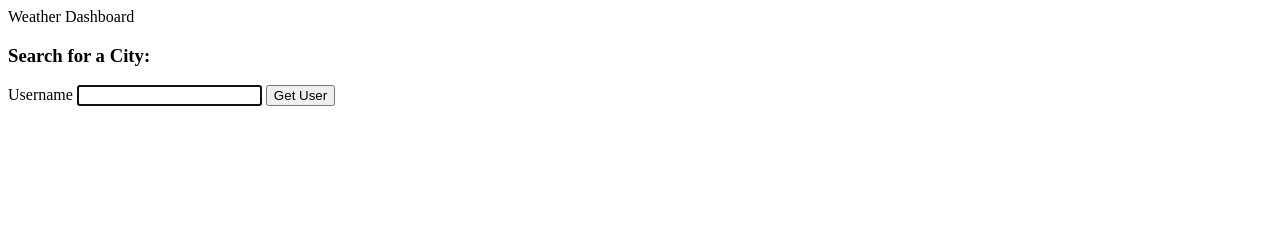
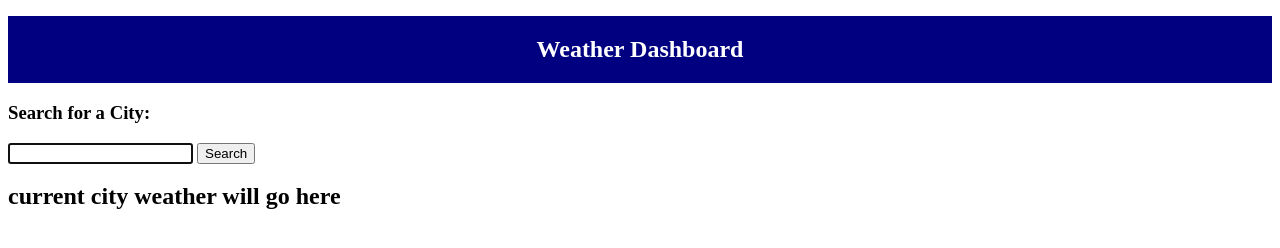
Before and after one commit to SuB-GH/weather-dashboard, a plain HTML site: page index.html in a window 1280 px wide. Drawn offline with Linux system fonts and the light colour scheme.

Commit message:
add html functionality and styling

```diff
--- a/assets/css/style.css
+++ b/assets/css/style.css
@@ -0,0 +1,12 @@
+h1 {
+    padding-block: 20px;
+    background-color: navy;
+    color: white;
+    text-align: center;
+    font-size: x-large;
+}
+
+.col-12.col-md-4 {
+
+
+}
--- a/index.html
+++ b/index.html
@@ -1,43 +1,49 @@
 <!DOCTYPE html>
 <html lang="en">
+
 <head>
     <meta charset="UTF-8">
     <meta http-equiv="X-UA-Compatible" content="IE=edge">
     <meta name="viewport" content="width=device-width, initial-scale=1.0">
     <!-- link APIs and other files here -->
-    <link rel="stylesheet" href="./assets/css/style.css" />
+    <link rel="stylesheet" href="./assets/css/style.css"/>
     <title>Weather Dashboard</title>
 
 </head>
+
 <body>
-        <header>Weather Dashboard</header>
-        <main>
+    <header>
+        <h1>Weather Dashboard</h1>
+    </header>
 
+    <main class="flex-row justify-space-between">
+        <div class="container">
         <div class="col-12 col-md-4">
             <div class="card">
                 <h3 class="card-header text-uppercase">Search for a City:</h3>
                 <form id="user-form" class="card-body">
-                    <label class="form-label" for="username">Username</label>
                     <input name="username" id="username" type="text" autofocus="true" class="form-input" />
-                    <button type="submit" class="btn">Get User</button>
+                    <button type="submit" class="btn">Search</button>
                 </form>
             </div>
 
         </div>
 
-            <div>
+        <div class="col-12 col-md-8">
 
-            </div>
-            <div>
-
-            </div>
-
-            <div>
+            <h2 class="subtitle">current city weather will go here<span id="repo-search-term"></span></h2>
+            <div id="repos-container" class="list-group"></div>
 
           </div>
 
 
+        <div>
+            <!-- this will contain cards containing 5-day forecast-->
+        </div>
+
+    </div>
     </main>
     <script src="./assets/js/script.js"></script>
 </body>
+
 </html>
```
Lines whose indentation alone changed are shown as unchanged.
